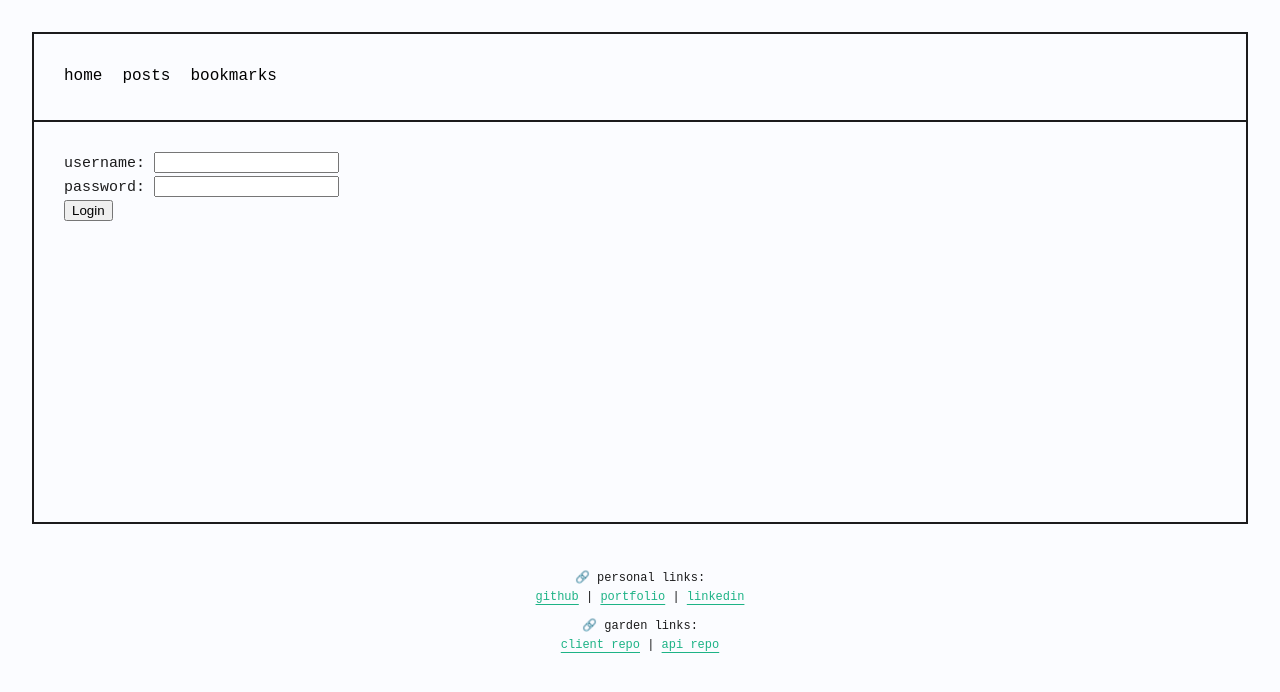
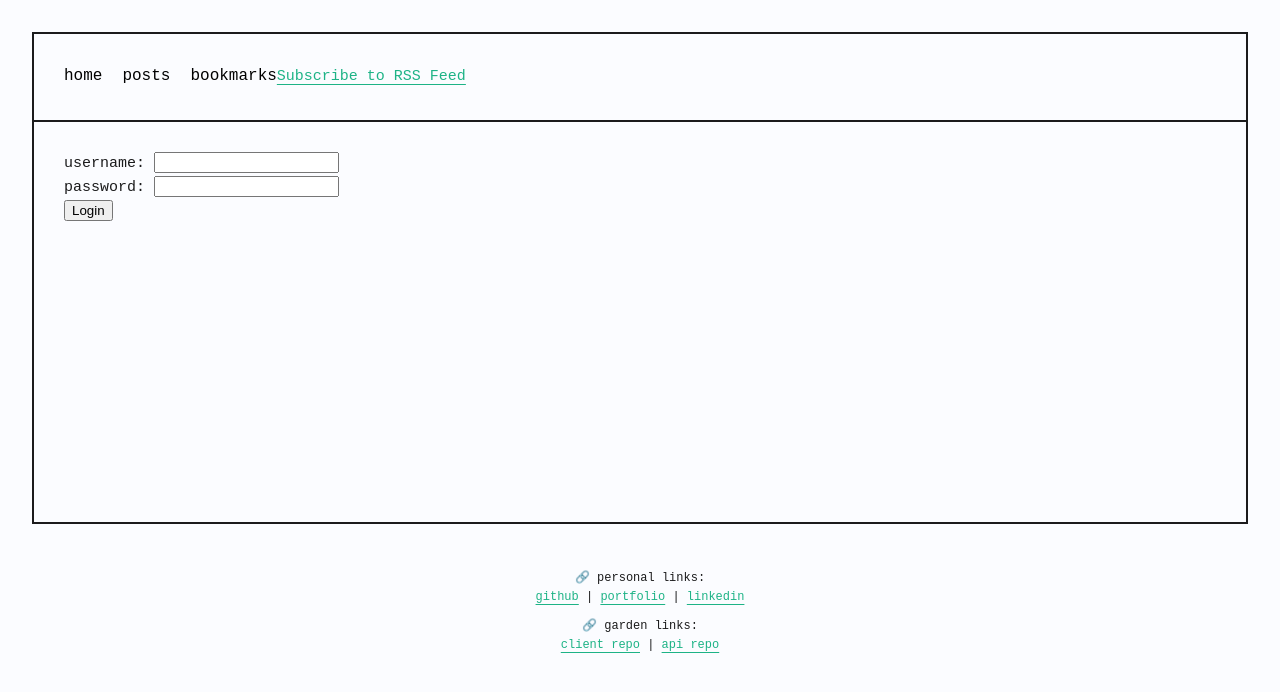
Before and after one commit to alliecaton/digital-garden, a Vue app: page /admin in a window 1280 px wide. Shown: the top 692 px of the page. Built offline with nearby package versions, Linux system fonts and the light colour scheme; no server answers; a web font is replaced by a local one.

Commit message:
Added test rss button

```diff
--- a/src/components/BookmarkCreate.vue
+++ b/src/components/BookmarkCreate.vue
@@ -6,7 +6,7 @@ import { useGetBookmarks } from '@/composables/useGetBookmarks'
 import fetch from '@/utils/fetch'
 
 import TagCreate from '@/components/TagCreate.vue'
-import type { Tag } from '@/types/Bookmarks'
+import type { Tag } from '@/types/Tags'
 
 const title = ref('')
 const description = ref('')
--- a/src/components/Nav.vue
+++ b/src/components/Nav.vue
@@ -7,6 +7,12 @@ import { RouterLink } from 'vue-router'
     <RouterLink class="nav-link" to="/">home</RouterLink>
     <RouterLink class="nav-link" to="/posts">posts</RouterLink>
     <RouterLink class="nav-link" to="/bookmarks">bookmarks</RouterLink>
+    <a
+      href="http://localhost:3000/api/v1/rss"
+      target="_blank"
+      rel="noopener noreferrer"
+      >Subscribe to RSS Feed</a
+    >
   </nav>
 </template>
 
--- a/src/components/Tag.vue
+++ b/src/components/Tag.vue
@@ -1,5 +1,5 @@
 <script setup lang="ts">
-import type { Tag } from '@/types/Bookmarks'
+import type { Tag } from '@/types/Tags'
 
 defineProps<{
   tag: Tag
--- a/src/composables/useTags.ts
+++ b/src/composables/useTags.ts
@@ -1,5 +1,5 @@
 import { ref } from 'vue'
-import type { Tag } from '@/types/Bookmarks'
+import type { Tag } from '@/types/Tags'
 
 import fetch from '@/utils/fetch'
 
--- a/src/types/Bookmarks.d.ts
+++ b/src/types/Bookmarks.d.ts
@@ -1,4 +1,4 @@
-import { Tag } from './Tags'
+import type { Tag } from './Tags'
 
 export type Bookmark = {
   id: number
```
